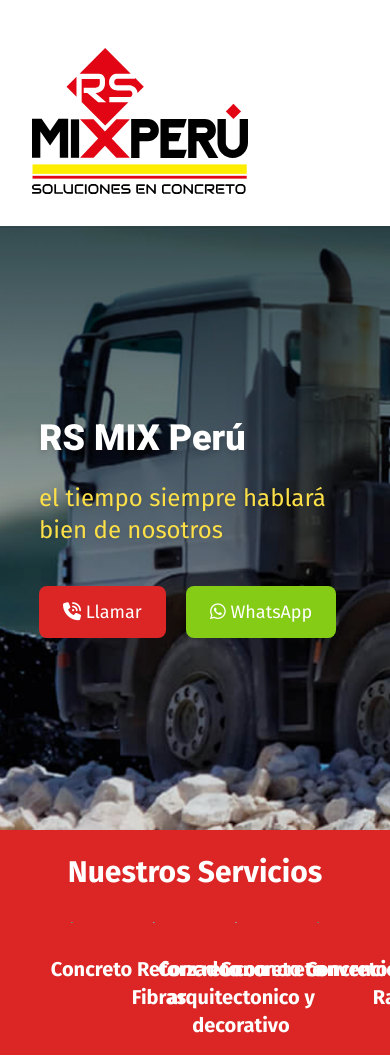
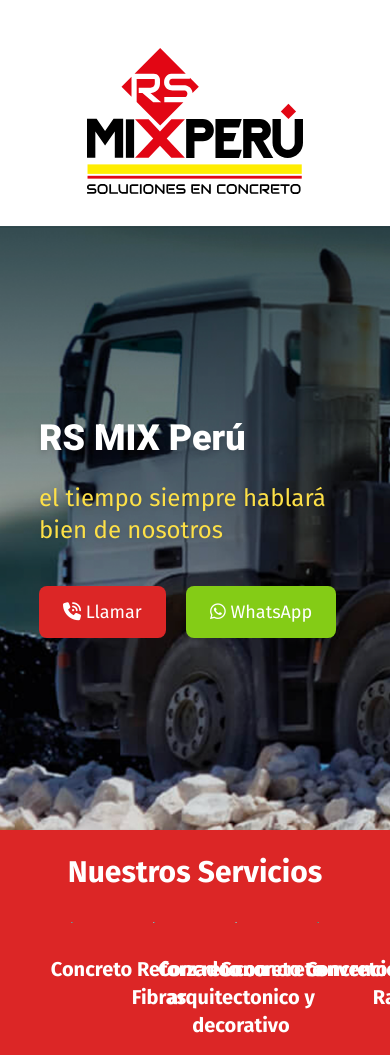
Before and after one commit to julioizquierdomejia/rxmixweb, a website: page public/index.html in a window 390 px wide. Shown: the top 1058 px of the page. Drawn offline with nearby package versions, Linux system fonts and the light colour scheme.

Commit message:
centrado de logo en mobile

```diff
--- a/public/index.html
+++ b/public/index.html
@@ -36,7 +36,7 @@
 
 
     <!-- Cabecera-->
-    <div class="grid grid-cols-1 sm:grid-cols-4 gap-4 sm:w-4/5 w-screen mx-auto justify-items-left sm:justify-items-center">
+    <div class="grid grid-cols-1 sm:grid-cols-4 gap-4 sm:w-4/5 w-screen mx-auto justify-items-center">
       <div><img src="images/logoh.svg" alt="logo rsmix peru" width="280" class="p-8 hidden sm:block"></div>
       <div><img src="images/logo.svg" alt="logo rsmix peru" width="280" class="p-8 none sm:hidden"></div>
       <div class="hidden sm:block"></div>
```
